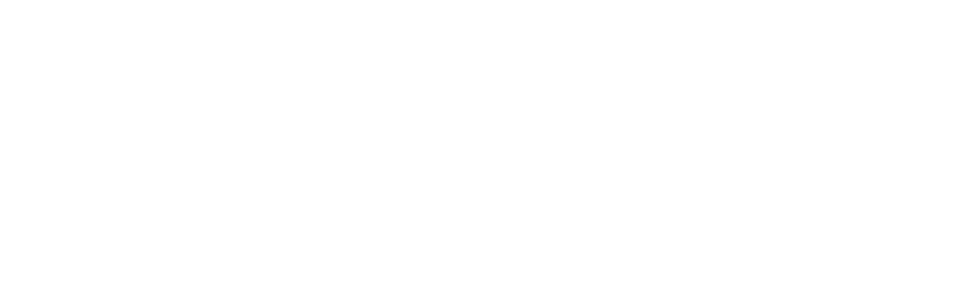
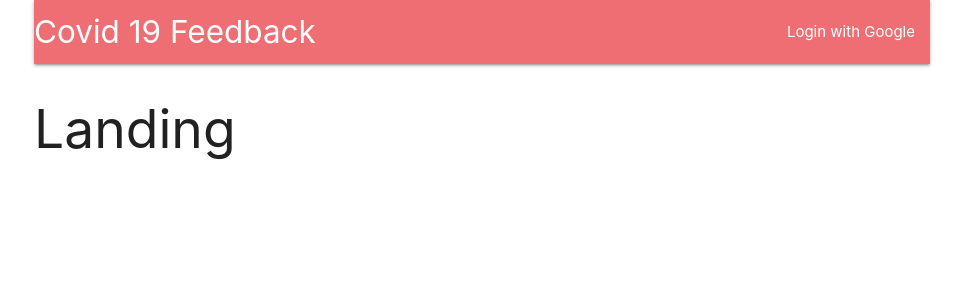
Before and after one commit to kishanshetty1991/Covid--19-Feedback-app, a React (Create React App) app in the folder client/: page / in a window 1280 px wide. Shown: the top 300 px of the page, without its empty margins (158-1121 px from the left). Built offline with nearby package versions, Linux system fonts and the light colour scheme.

Commit message:
Inclusion of Css and Route Configuration

```diff
--- /dev/null
+++ b/client/src/actions/types.js
@@ -0,0 +1 @@
+export const FETCH_USER = 'fetch_user';
--- a/client/src/components/App.js
+++ b/client/src/components/App.js
@@ -1,15 +1,21 @@
 import React from 'react';
 import { BrowserRouter, Route } from 'react-router-dom';
 
-const Header = () => <h2> Header </h2>
+import Header from './Header';
 const Dashboard = () => <h2> Dashboard </h2>
 const SurveyNew = () => <h2> SurveyNew </h2>
 const Landing = () => <h2> Landing </h2>
 
 const App = () => {
 	return (
-		<div>
+		<div className="container">
 		  <BrowserRouter>
+		  <div>
+		  <Header />
+		    <Route exact path="/" component={Landing} />
+		    <Route exact path="/surveys" component={Dashboard} />
+		    <Route exact path="/surveys/new" component={SurveyNew} />
+		  </div>
 		  </BrowserRouter>
 		</div>
 		);
--- /dev/null
+++ b/client/src/components/Header.js
@@ -0,0 +1,23 @@
+import React, {Component} from 'react';
+
+class Header extends Component{
+	render() {
+		return (
+      <nav>
+       <div className="nav-wrapper">
+           <a className="left brand-logo">
+             Covid 19 Feedback
+          </a>
+         <ul className="right">
+           <li>
+            <a>Login with Google</a>
+           </li>
+         </ul>
+       </div>
+      </nav>
+
+		);
+	}
+}
+
+export default Header;
--- a/client/src/index.js
+++ b/client/src/index.js
@@ -1,12 +1,18 @@
+//client-src folder
+import 'materialize-css/dist/css/materialize.min.css';
 import React from 'react';
 import ReactDOM from 'react-dom';
 import { Provider } from 'react-redux';
 import { createStore, applyMiddleware } from 'redux';
+import reduxThunk from 'redux-thunk';
 
 import App from './components/App';
 import reducers from './reducers';
 
-const store = createStore(reducers, {}, applyMiddleware());
+const store = createStore(reducers, {}, applyMiddleware(reduxThunk));
 
 
-ReactDOM.render(<Provider store = {store}><App /></Provider>, document.querySelector('#root'));
+ReactDOM.render(
+	<Provider store = {store}><App /></Provider>,
+	document.querySelector('#root')
+);
```
Also changed, not shown: client/package.json (+12 -1 lines), client/src/actions/index.js (added, +9 -0 lines), 1 other file (tests, documents, lock files or other folders).
